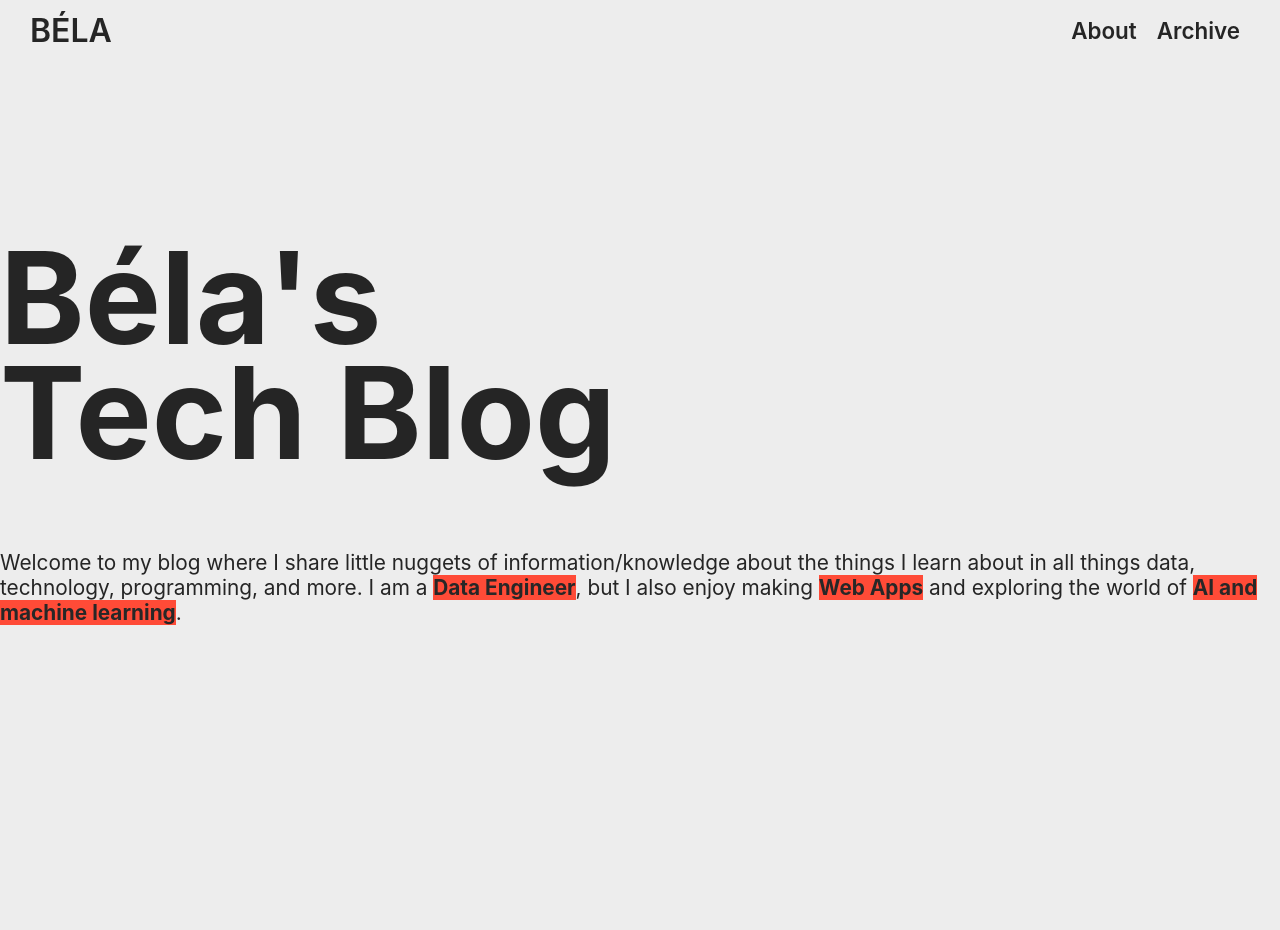
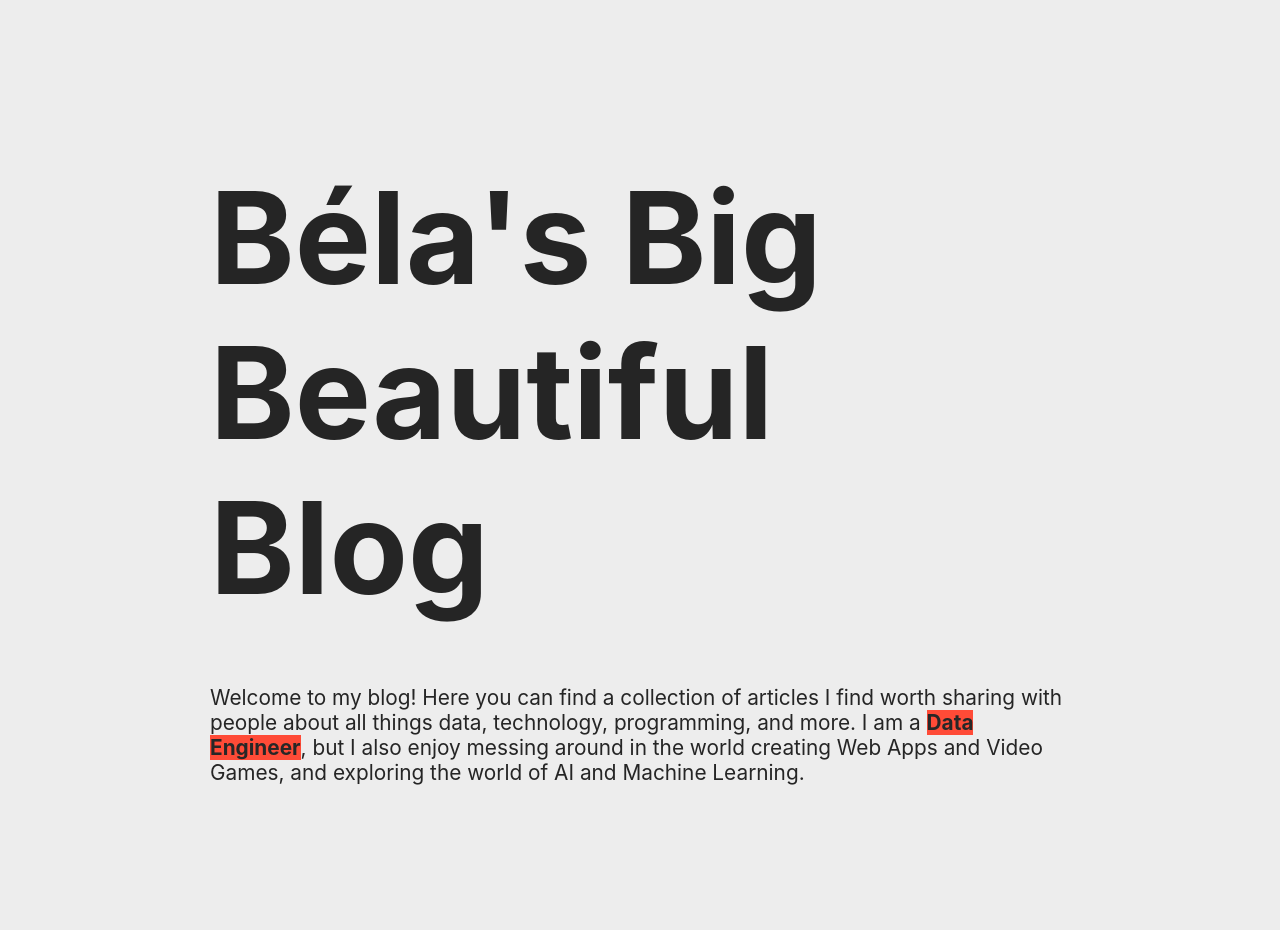
Before and after one commit to bstamenkovits/blog, a Jekyll site: the page built from index.html, in a window 1280 px wide. Shown: the top 930 px of the page. Built offline with Jekyll 4.4.1, drawn with Linux system fonts in a browser that asks for light colours; nearby versions of some CDN libraries; some of the changed text lies outside the part shown.

Commit message:
refactor layout and enhance post archive section with smooth scrolling

```diff
--- a/_layouts/default.html
+++ b/_layouts/default.html
@@ -7,8 +7,10 @@
     <link rel="stylesheet" href="https://cdnjs.cloudflare.com/ajax/libs/highlight.js/11.9.0/styles/github-dark.min.css">
   </head>
   <body>
-    {% include navigation.html %}
-    {{ content }}
+    <div class="main-container">
+      {{ content }}
+    </div>
+
   </body>
 </html>
 
--- a/_layouts/post.html
+++ b/_layouts/post.html
@@ -1,14 +1,13 @@
 ---
 layout: default
 ---
-
-
 
 <!-- <div style="text-align: center;">
     <img src="{{ site.baseurl }}/assets/images/{{page.image}}" alt="Alt text">
 </div> -->
 <div class="main-container">
     <div class="post-container">
+        <span><a href="{{ site.baseurl }}/?scrollto=post-archive-section">Post Archive</a></span>
         <h1 class="post-title">{{ page.title }}</h1>
         <p class="post-date">{{ page.date | date_to_string }}</p>
         {{ content }}
--- a/_sass/main.scss
+++ b/_sass/main.scss
@@ -17,9 +17,12 @@
   padding: 0;
 }
 
+html {
+  scroll-behavior: smooth;
+}
+
 
 .main-container {
-  background-color: var(--background-color);
   width: 100%;
   max-width: 860px;
 
@@ -27,7 +30,7 @@
   margin-left: auto;
   margin-right: auto;
 
-  border-radius: 2px; //soften corners ever so slightly
+  // border-radius: 4px; //soften corners ever so slightly
 }
 
 @media (max-width: 960px) {
@@ -37,7 +40,7 @@
     width: 100%;
     max-width: none;
     height: auto;
-
+    overflow: hidden;
   }
 }
 
--- a/_sass/post.scss
+++ b/_sass/post.scss
@@ -1,6 +1,6 @@
 
 .post-container {
-  // background-color: var(--background-color);
+  background-color: var(--background-color);
   font-size: var(--font-size);
   font-weight: var(--font-weight);
   color: var(--text-color);
@@ -9,6 +9,8 @@
   padding: var(--post-padding);
 
   margin-inline: auto;
+  border-radius: 6px; //soften corners ever so slightly
+
 }
 
 .post-container > p > img {
--- a/archive.html
+++ b/archive.html
@@ -2,7 +2,8 @@
 layout: default
 title: Blog
 ---
-<div class="archive-container">
+<div id="post-archive-section">
+  <p class="archive-intro">Here you can find an archive of all my blog posts, organized in a timeline format. Click on any post title to read the full article.</p>
   <h1>Posts Archive</h1>
 
   <div class="archive-timeline">
--- a/index.html
+++ b/index.html
@@ -3,25 +3,38 @@
 title: Home
 ---
 <div id="hero">
-    <h1>Béla's </h1>
-    <h1>Tech Blog</h1>
-    <p>Welcome to my blog where I share little nuggets of information/knowledge about the things I learn about in all things data, technology, programming, and more. I am a <span class="text-highlight">Data Engineer</span>, but I also enjoy making <span class="text-highlight">Web Apps</span> and exploring the world of <span class="text-highlight">AI and machine learning</span>.</p>
+    <h1>Béla's Big Beautiful Blog</h1>
+    <!-- <h1>Tech Blog</h1> -->
+    <p>
+      Welcome to my blog!
+
+      Here you can find a collection of articles I find worth sharing with people about all things data, technology, programming, and more.
+
+      I am a <span class="text-highlight">Data Engineer</span>, but I also enjoy messing around in the world creating Web Apps and Video Games, and exploring the world of AI and Machine Learning.
+    </p>
 </div>
 
+<div id="post-archive-section">
+  <h1>Posts Archive</h1>
 
-<h1>Latest Posts</h1>
-<ul class="archive-post-list">
-  {% for post in site.posts limit:3 %}
-    <li class="archive-post">
-      <h2>
-        <a href="{{ site.baseurl }}/{{ post.url }}">{{ post.title }}</a>
-      </h2>
-      <h3>{{ post.date | date: "%Y-%m-%d" }} </h3>
-      <a href="{{ site.baseurl }}/{{ post.url }}">
-        <img src="{{ site.baseurl }}/assets/images/{{ post.image }}" alt="{{post.image}}">
-      </a>
+  <div class="archive-timeline">
+    {% for post in site.posts %}
+      <div class="archive-timeline-row">
+        <div class="archive-timeline-date">
+          {{ post.date | date: "%Y-%m-%d" }}
+        </div>
+        <div class="archive-timeline-circle-container">
+          <div class="archive-timeline-line"></div>
+          <div class="archive-timeline-circle"></div>
+        </div>
+        <div class="archive-timeline-content">
+          <h2>
+            <a href="{{ site.baseurl }}/{{ post.url }}">{{ post.title }}</a>
+          </h2>
+          {{ post.excerpt }}
+        </div>
+      </div>
+    {% endfor %}
+  </div>
 
-      {{ post.excerpt }}
-    </li>
-  {% endfor %}
-</ul>
+</div>
```
Also changed, not shown: other parts of _layouts/default.html (+11 -0 lines).
